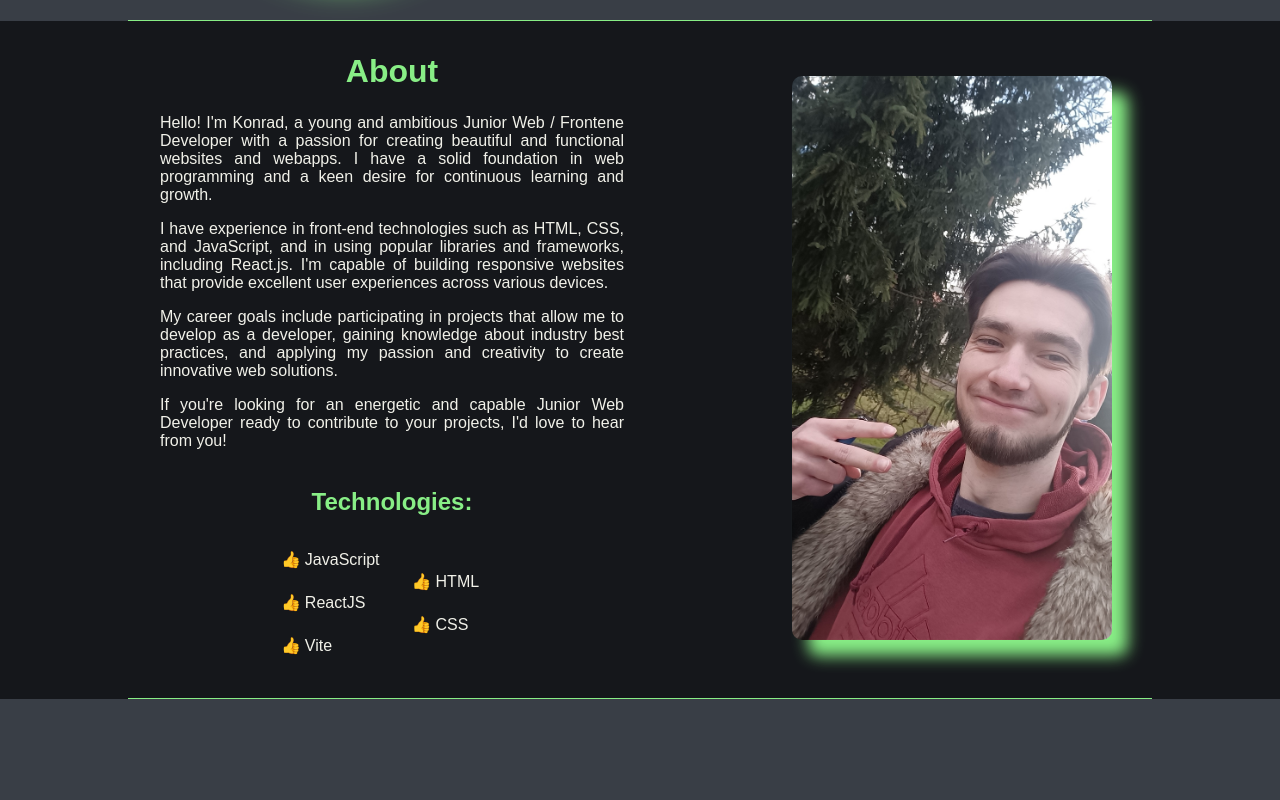
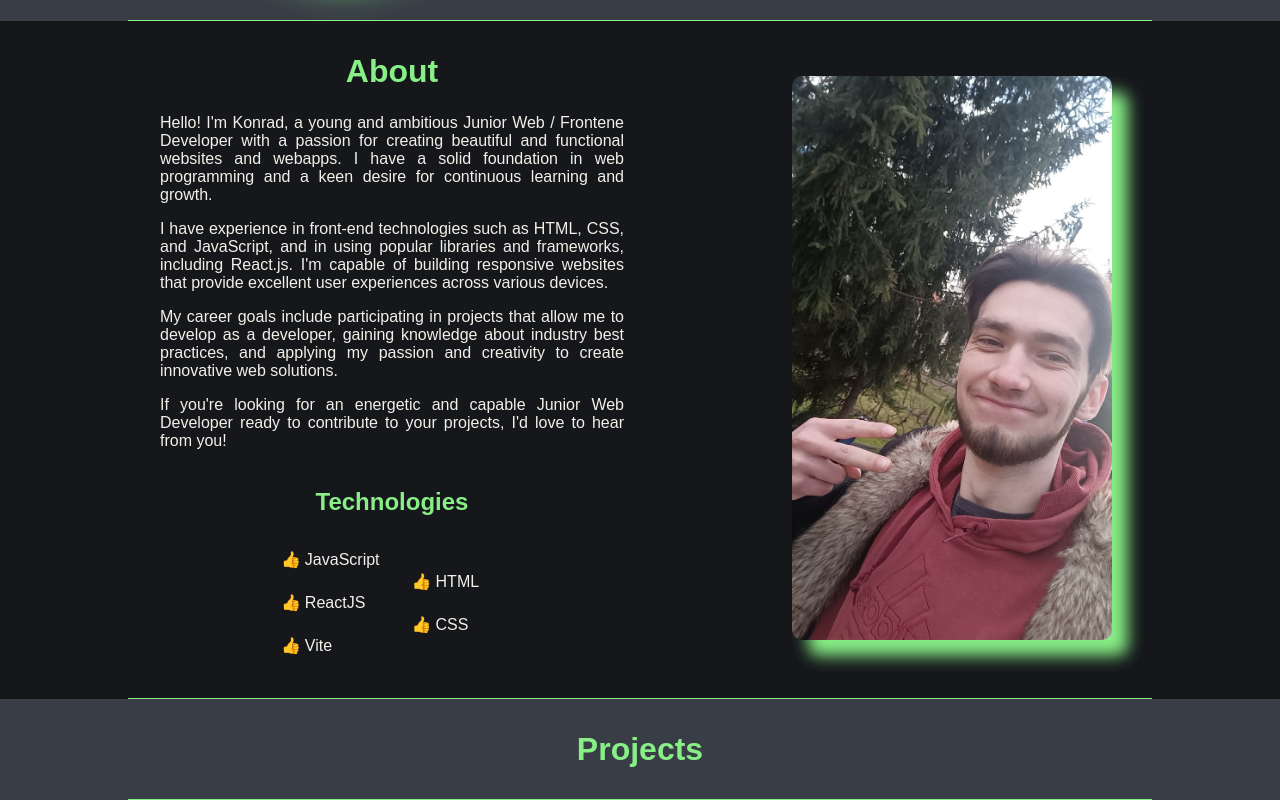
Before and after one commit to KondyKox/Portfolio, a React (Vite) app: page / in a window 1280 px wide. Shown: the part 431-1231 px from the top of the page. Before the commit the page ends 1130 px from the top, so only its background shows below. Built offline with nearby package versions, Linux system fonts and the light colour scheme.

Commit message:
title component

```diff
--- a/src/App.jsx
+++ b/src/App.jsx
@@ -4,6 +4,7 @@ import i18n from "./i18n";
 import Navbar from "./components/Navbar/Navbar";
 import Hero from "./pages/Hero/Hero";
 import About from "./pages/About/About";
+import Work from "./pages/Work/Work";
 
 // Get language from local storage
 const getLanguage = () => {
@@ -27,6 +28,7 @@ const App = () => {
       <main>
         <Hero />
         <About t={t} />
+        <Work t={t} />
       </main>
     </I18nextProvider>
   );
--- /dev/null
+++ b/src/components/Title/Title.css
@@ -0,0 +1,23 @@
+.title {
+  font-size: var(--font-2xl);
+  color: var(--clr-green);
+  padding: 0.5em;
+}
+
+.subtitle {
+  font-size: var(--font-lg);
+  padding: 0.25em;
+  margin-top: 1em;
+  color: var(--clr-green);
+}
+
+/* md */
+@media (min-width: 768px) {
+  .title {
+    font-size: var(--font-3xl);
+  }
+
+  .subtitle {
+    font-size: var(--font-xl);
+  }
+}
--- /dev/null
+++ b/src/components/Title/Title.jsx
@@ -0,0 +1,14 @@
+import "./Title.css";
+
+const Title = ({ text, parentClass = "", isSubtitle = false }) => {
+  const TagName = isSubtitle ? "h3" : "h2";
+  const titleClass = isSubtitle ? "subtitle" : "title";
+
+  return (
+    <TagName className={`${parentClass}__${titleClass} ${titleClass}`}>
+      {text}
+    </TagName>
+  );
+};
+
+export default Title;
--- a/src/pages/About/About.css
+++ b/src/pages/About/About.css
@@ -16,12 +16,6 @@
   width: 80%;
   height: 1px;
   background: var(--clr-green);
-}
-
-.about__title {
-  font-size: var(--font-2xl);
-  color: var(--clr-green);
-  padding: 0.5em;
 }
 
 .about__content {
@@ -75,10 +69,6 @@
 
 /* md */
 @media (min-width: 768px) {
-  .about__title {
-    font-size: var(--font-3xl);
-  }
-
   .about__subtitle {
     font-size: var(--font-xl);
   }
--- a/src/pages/About/About.jsx
+++ b/src/pages/About/About.jsx
@@ -1,16 +1,17 @@
+import Title from "../../components/Title/Title";
 import "./About.css";
 
 const About = ({ t }) => {
   return (
     <section id="about" className="container about">
       <div className="about__content">
-        <h2 className="about__title">{t("about.title")}</h2>
+        <Title text={t("about.title")} parentClass="about" />
         <p className="about__description">{t("about.description.intro")}</p>
         <p className="about__description">{t("about.description.skills")}</p>
         <p className="about__description">{t("about.description.goals")}</p>
         <p className="about__description">{t("about.description.contact")}</p>
 
-        <h3 className="about__subtitle">{t("about.tech")}:</h3>
+        <Title text={t("about.tech")} parentClass="about" isSubtitle={true} />
         <div className="about__ul-container">
           <ul className="about__ul">
             <li className="about__list">JavaScript</li>
--- /dev/null
+++ b/src/pages/Work/Work.css
@@ -0,0 +1,18 @@
+.work {
+  padding: 1em;
+  display: flex;
+  flex-direction: column;
+  justify-content: space-evenly;
+  align-items: center;
+  position: relative;
+}
+
+.work::after {
+  content: "";
+  position: absolute;
+  bottom: 0;
+  left: 10%;
+  width: 80%;
+  height: 1px;
+  background: var(--clr-green);
+}
--- /dev/null
+++ b/src/pages/Work/Work.jsx
@@ -0,0 +1,15 @@
+import Title from "../../components/Title/Title";
+import "./Work.css";
+
+const Work = ({ t }) => {
+  return (
+    <section className="work container">
+      <Title text={t("work.title")} parentClass="work" />
+      <div className="work__projects">
+
+      </div>
+    </section>
+  );
+};
+
+export default Work;
--- a/src/translations/en/en.json
+++ b/src/translations/en/en.json
@@ -4,6 +4,7 @@
     "projects": "Projects",
     "contact": "Contact"
   },
+
   "about": {
     "title": "About",
     "description": {
@@ -13,5 +14,9 @@
       "contact": "If you're looking for an energetic and capable Junior Web Developer ready to contribute to your projects, I'd love to hear from you!"
     },
     "tech": "Technologies"
+  },
+
+  "work": {
+    "title": "Projects"
   }
 }
--- a/src/translations/pl/pl.json
+++ b/src/translations/pl/pl.json
@@ -14,5 +14,9 @@
       "contact": "Jeśli szukasz energicznego i zdolnego Junior Web Developera, gotowego do zaangażowania się w Twoje projekty, to skontaktuj się ze mną, a na pewno nie pożałujesz!"
     },
     "tech": "Technologie"
+  },
+
+  "work": {
+    "title": "Projekty"
   }
 }
```
